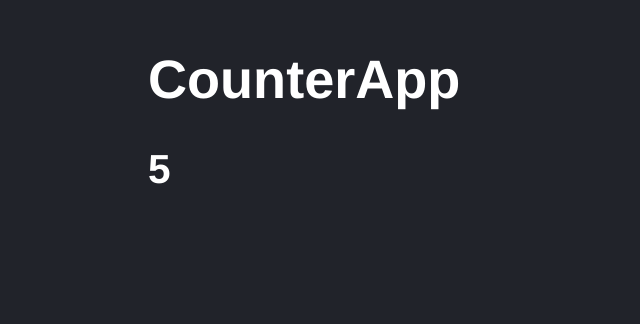
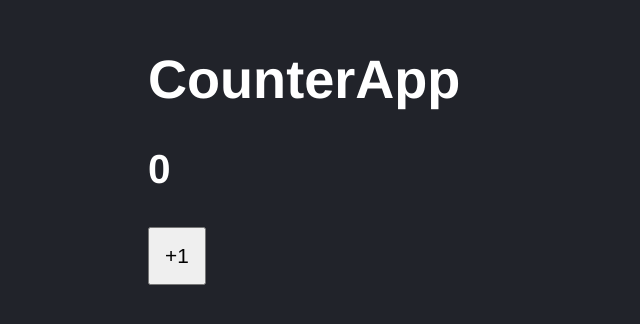
Before and after one commit to federicoomartinok/devtalles-react-course, a React (Vite) app in the folder 03-counter-app-vite/: page / in a window 1280 px wide. Shown: the part 136-460 px from the top of the page, without its empty margins (0-640 px from the left). Built offline with nearby package versions, Linux system fonts and the light colour scheme.

Commit message:
Primer hook useState

```diff
--- a/03-counter-app-vite/src/CounterApp.jsx
+++ b/03-counter-app-vite/src/CounterApp.jsx
@@ -1,10 +1,28 @@
+// primer hook, si tiene use es un hook
+import { useState } from 'react';
 import PropTypes from "prop-types";
 
 export const CounterApp = ({value})=> {
+
+    //cambia el estado del contador
+    const [ counter, setCounter ] = useState( value );
+
+    const handleAdd = () => {
+        // setCounter(counter + 1 );
+        setCounter((c) => c + 1)
+
+
+    }
+
     return (
         <>
             <h1>CounterApp</h1>
-            <h2>{value}</h2>
+            <h2>{ counter }</h2>
+
+            {/* si solo mandamos event se puede omitir el parametro y la func */}
+            <button onClick={ handleAdd }>
+                +1
+            </button>
         </>
     );
 }
--- a/03-counter-app-vite/src/main.jsx
+++ b/03-counter-app-vite/src/main.jsx
@@ -12,6 +12,6 @@ import './styles.css';
 ReactDOM.createRoot(document.getElementById('root')).render(
     <React.StrictMode>
         {/* <FirstApp title="Hola soy Fede" subTitle='Full-Stack developer'/> */}
-        {<CounterApp value={5}/>}
+        {<CounterApp value={0}/>}
     </React.StrictMode>
 );
--- a/03-counter-app-vite/src/styles.css
+++ b/03-counter-app-vite/src/styles.css
@@ -6,3 +6,8 @@ html,body{
     padding: 70px;
 
 }
+
+button{
+    padding:15px;
+    font-size: 1rem;
+}
```
